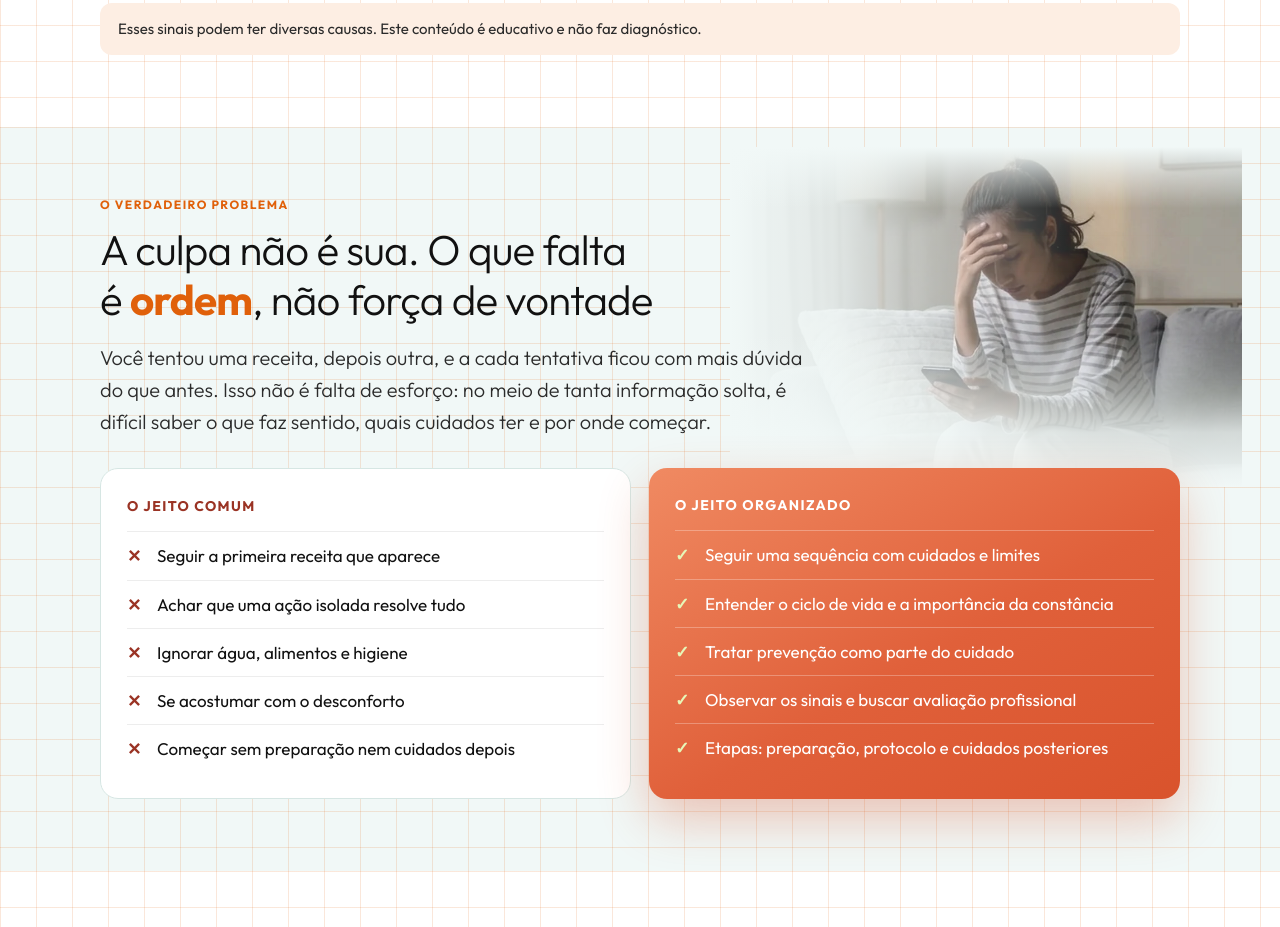
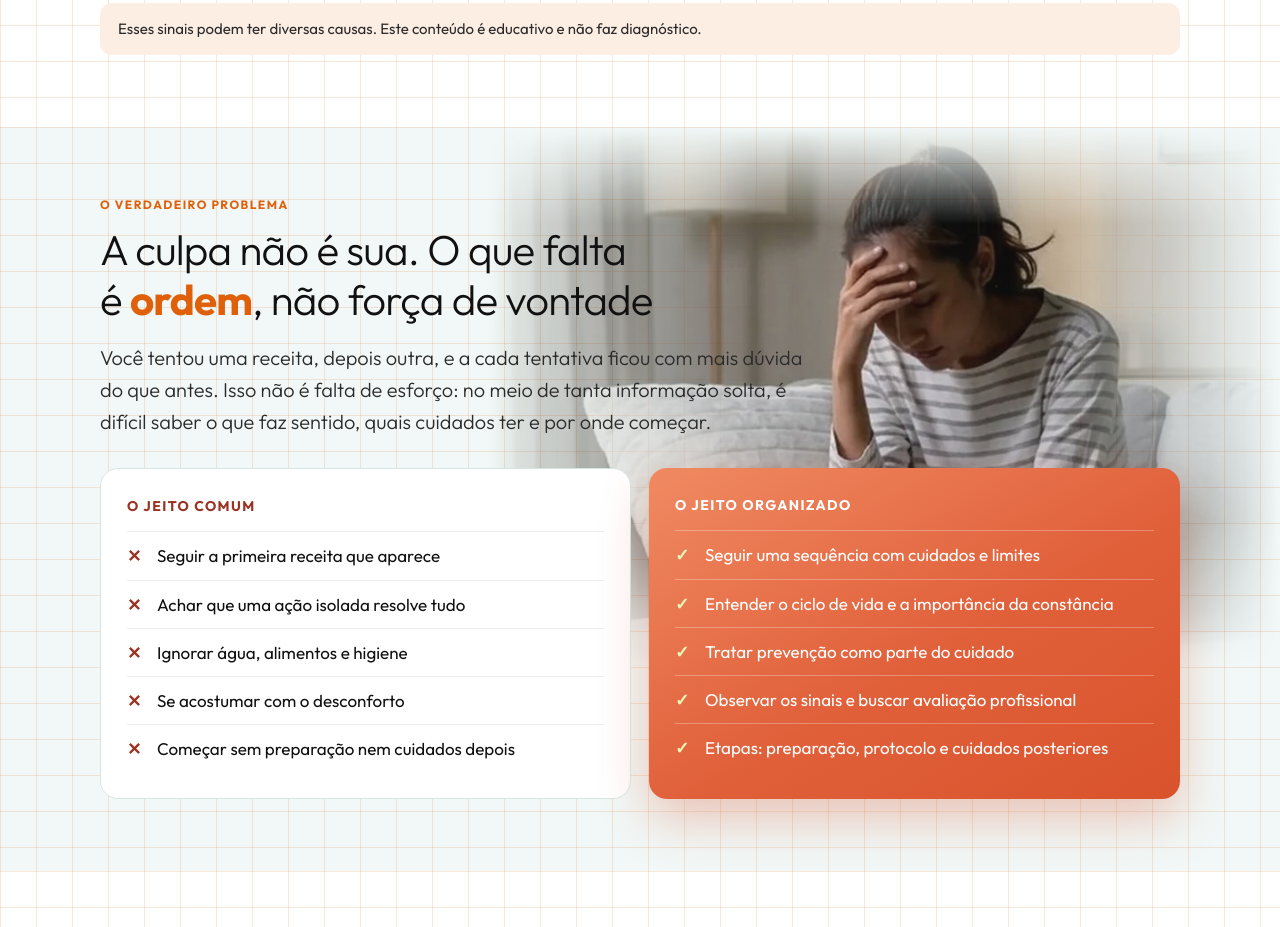
Before and after one commit to novvasaudeintegrativa-cmyk/desparasitacaodescomplicada, a plain HTML site: page index.html in a window 1280 px wide. Shown: the part 1813-2740 px from the top of the page. Drawn offline with Linux system fonts and the light colour scheme.

Commit message:
Secao problema: foto bem maior com esmaecimento nos 4 lados

```diff
--- a/index.html
+++ b/index.html
@@ -202,8 +202,8 @@ h2 b,h1 b{font-weight:700;color:var(--brand)}
 /* seção do problema: foto sutil com degradê */
 .prob{position:relative;overflow:hidden}
 .prob>.wrap{position:relative;z-index:1}
-.problema-img{position:absolute;top:20px;right:3%;width:min(40%,560px);height:340px;z-index:0;pointer-events:none}
-.problema-img img{width:100%;height:100%;object-fit:cover;object-position:60% 40%;opacity:.95}
+.problema-img{position:absolute;top:0;right:0;width:min(62%,880px);height:540px;z-index:0;pointer-events:none}
+.problema-img img{width:100%;height:100%;object-fit:cover;object-position:60% 40%;opacity:.95;-webkit-mask-image:linear-gradient(90deg,transparent 0,#000 34%,#000 72%,transparent 100%),linear-gradient(180deg,transparent 0,#000 18%,#000 72%,transparent 100%);-webkit-mask-composite:source-in;mask-image:linear-gradient(90deg,transparent 0,#000 34%,#000 72%,transparent 100%),linear-gradient(180deg,transparent 0,#000 18%,#000 72%,transparent 100%);mask-composite:intersect}
 .problema-img::before{content:"";position:absolute;inset:0;z-index:2;background:linear-gradient(90deg,#f1f8f7 0%,rgba(241,248,247,.9) 20%,rgba(241,248,247,.35) 48%,rgba(241,248,247,0) 75%)}
 .problema-img::after{content:"";position:absolute;inset:0;z-index:2;background:linear-gradient(0deg,#f1f8f7 0%,rgba(241,248,247,.85) 16%,rgba(241,248,247,0) 45%),linear-gradient(180deg,#f1f8f7 0%,rgba(241,248,247,0) 18%)}
 @media(max-width:900px){.problema-img{width:100%;height:340px;opacity:.28}}
@@ -666,6 +666,8 @@ main>section:not(.hero):not(.dark){background-image:linear-gradient(rgba(224,96,
 details.forms{padding:0;background:rgba(255,255,255,.86);border:1px solid rgba(224,96,10,.35);border-radius:16px;overflow:hidden}
 details.forms summary{font-size:17px;padding:16px 58px 16px 20px}
 details.forms .fbody{padding:16px 18px 18px}
+.problema-img::before,.problema-img::after{display:none}
+@media(max-width:900px){.problema-img::before,.problema-img::after{display:none}}
 /* ===== bonus: colecao de e-books ===== */
 .bonus{max-width:640px;margin:34px auto 0;text-align:left}
 .bonus h3{font-size:clamp(22px,3vw,28px);font-weight:700;letter-spacing:-.01em;margin:0 0 8px;padding-bottom:12px;border-bottom:1px dashed #cfcfcf}
```
